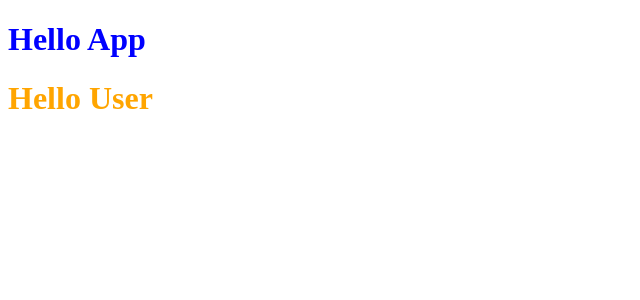
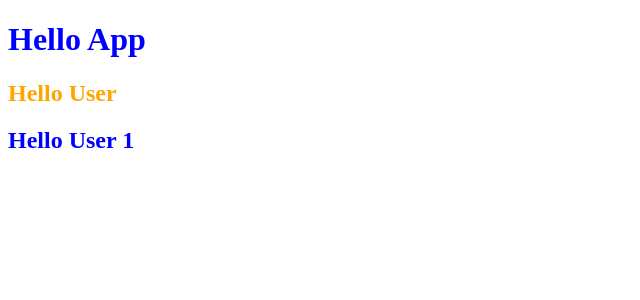
Before and after one commit to ojhal/React-Testing, a React (Create React App) app: page / in a window 1280 px wide. Shown: the top 300 px of the page, without its empty margins (0-640 px from the left). Built offline with nearby package versions, Linux system fonts and the light colour scheme.

Commit message:
Using module css

```diff
--- a/src/User.js
+++ b/src/User.js
@@ -1,7 +1,12 @@
 import React, { Component } from 'react';
 import Styles from "./User.module.css";
+import Styles1 from "./App.module.css";
 export default class User extends Component {
   render() {
-    return <h1 className={Styles.txt}>Hello User</h1>
+    return (<div>
+      <h2 className={Styles.txt}>Hello User</h2>
+      <h2 className={Styles1.txt}>Hello User 1</h2>
+    </div>
+    );
   }
 }
```
